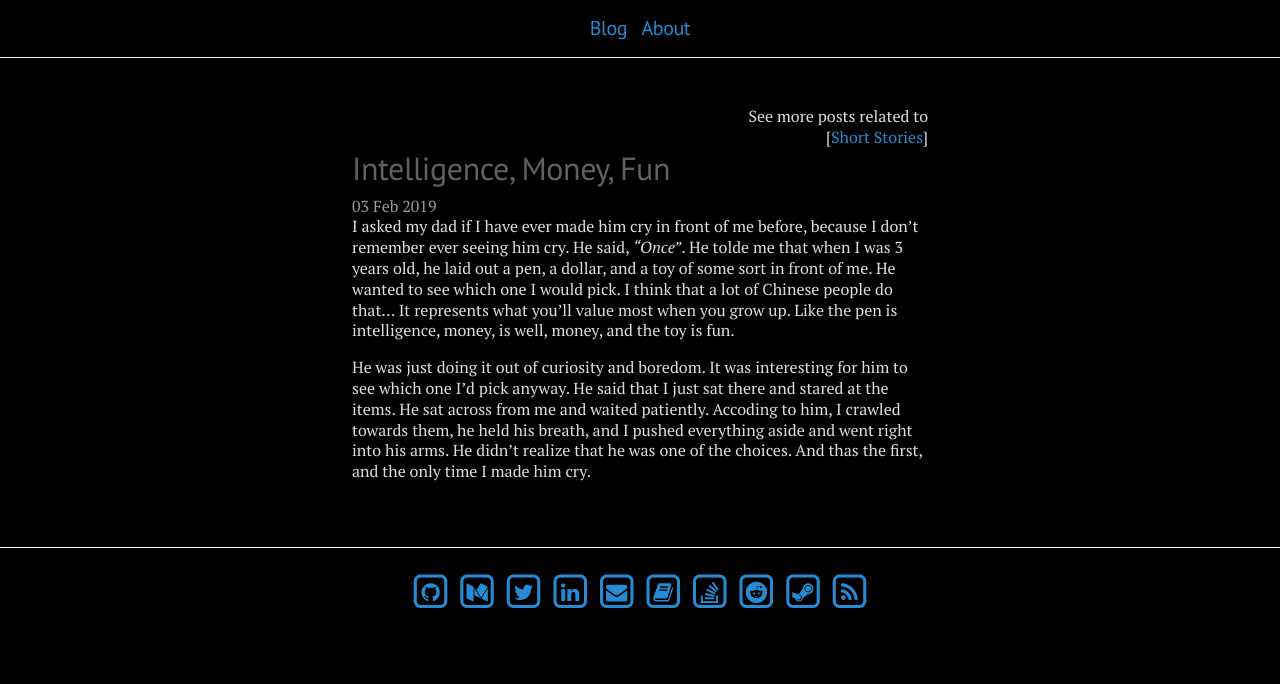
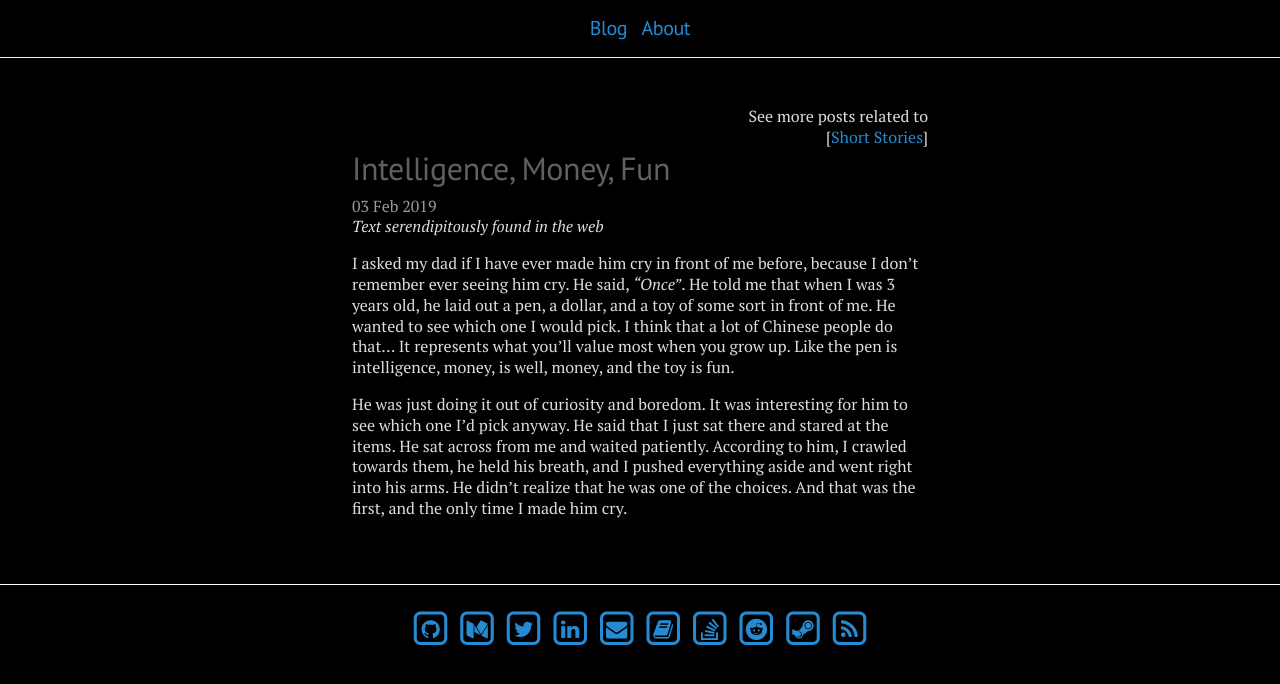
Before and after one commit to migueltorrescosta/migueltorrescosta.github.io, a Jekyll site: the page built from _posts/2019-02-03-intelligence-money-fun.md, in a window 1280 px wide. Shown: the top 684 px of the page. Built offline with Jekyll 4.4.1, drawn with Linux system fonts in a browser that asks for light colours; comment, search, counter and statistics services are not loaded.

Commit message:
Fixed typos

```diff
--- a/_posts/2019-02-03-intelligence-money-fun.md
+++ b/_posts/2019-02-03-intelligence-money-fun.md
@@ -4,8 +4,10 @@ title: Intelligence, Money, Fun
 category: [Short Stories]
 ---
 
-I asked my dad if I have ever made him cry in front of me before, because I don't remember ever seeing him cry. He said, *"Once"*. He tolde me that when I was 3 years old, he laid out a pen, a dollar, and a toy of some sort in front of me. He wanted to see which one I would pick. I think that a lot of Chinese people do that... It represents what you'll value most when you grow up. Like the pen is intelligence, money, is well, money, and the toy is fun.
+*Text serendipitously found in the web*
+
+I asked my dad if I have ever made him cry in front of me before, because I don't remember ever seeing him cry. He said, *"Once"*. He told me that when I was 3 years old, he laid out a pen, a dollar, and a toy of some sort in front of me. He wanted to see which one I would pick. I think that a lot of Chinese people do that... It represents what you'll value most when you grow up. Like the pen is intelligence, money, is well, money, and the toy is fun.
 
 <!--excerpt ends here-->
 
-He was just doing it out of curiosity and boredom. It was interesting for him to see which one I'd pick anyway. He said that I just sat there and stared at the items. He sat across from me and waited patiently. Accoding to him, I crawled towards them, he held his breath, and I pushed everything aside and went right into his arms. He didn't realize that he was one of the choices. And thas the first, and the only time I made him cry.
+He was just doing it out of curiosity and boredom. It was interesting for him to see which one I'd pick anyway. He said that I just sat there and stared at the items. He sat across from me and waited patiently. According to him, I crawled towards them, he held his breath, and I pushed everything aside and went right into his arms. He didn't realize that he was one of the choices. And that was the first, and the only time I made him cry.
```
